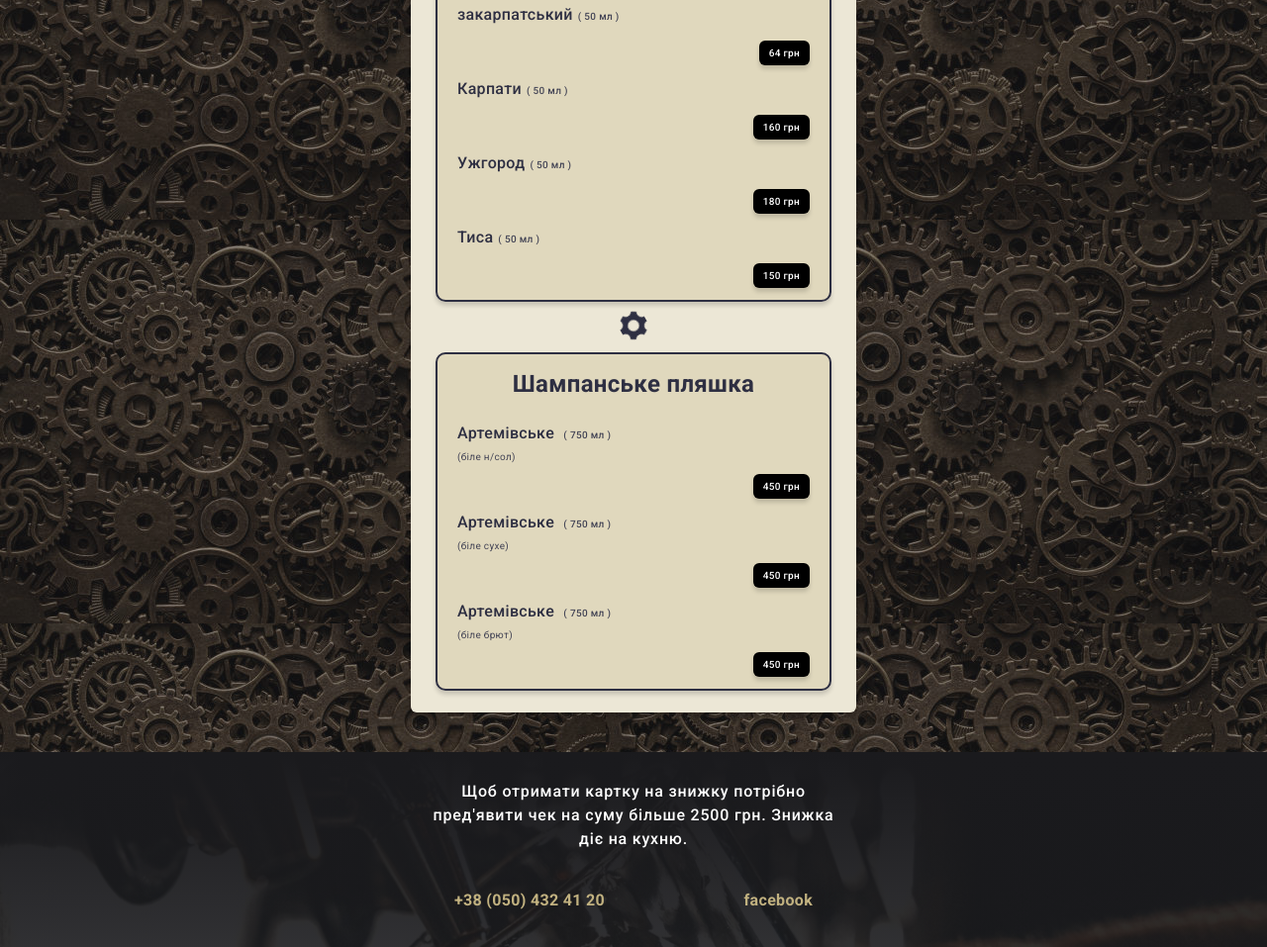
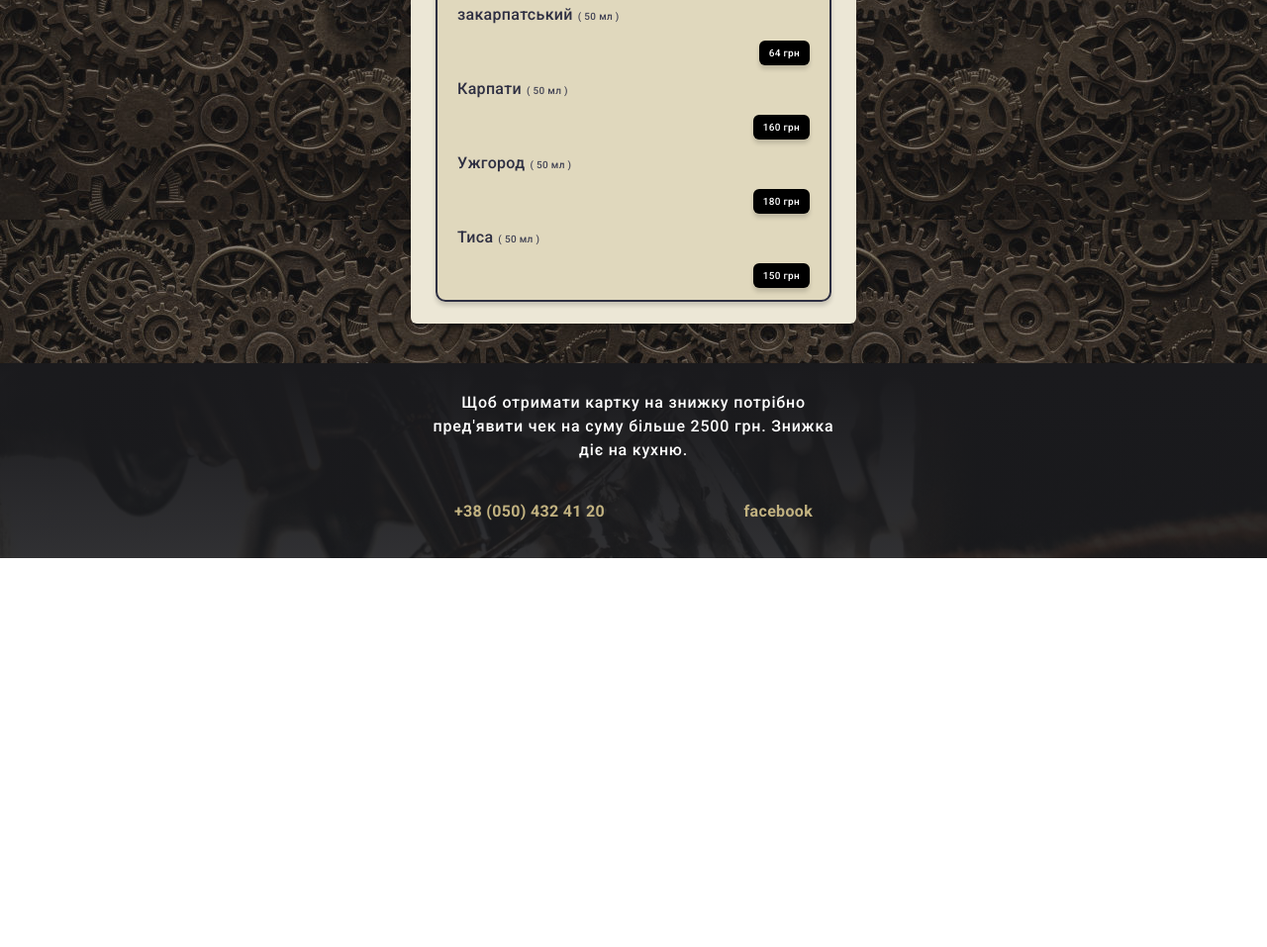
Before and after one commit to IgorVyshnevskiy/Rockport-digital-menu, a plain HTML site: page drinks.html in a window 1280 px wide. Shown: the part 9570-10527 px from the top of the page at 99% size. After the commit the page ends 10134 px from the top, so only its background shows below. Drawn offline with Linux system fonts and the light colour scheme.

Commit message:
deleted shampe

```diff
--- a/drinks.html
+++ b/drinks.html
@@ -97,11 +97,7 @@
             <li><a href="#martini" class="sidebar-link">Мартіні</a></li>
             <li><a href="#vodka" class="sidebar-link">Горілка</a></li>
             <li><a href="#cognac" class="sidebar-link">Коньяк</a></li>
-            <li>
-              <a href="#champagne-bottle" class="sidebar-link"
-                >Шампанське пляшка</a
-              >
-            </li>
+
           </ul>
         </div>
       </div>
@@ -1194,41 +1190,7 @@
             </li>
           </ul>
         </section>
-        <svg class="gear-img">
-          <use href="./images/symbol-defs.svg#icon-gear"></use>
-        </svg>
-        <section class="section">
-          <h2 id="champagne-bottle" class="title">Шампанське пляшка</h2>
-          <ul class="list">
-            <li class="list-item">
-              <h3 class="list-title">
-                Артемівське <span class="weight">( 750 мл )</span>
-              </h3>
-              <div class="list-block">
-                <p class="food-disc">(біле н/сол)</p>
-                <span class="list-price">450 грн</span>
-              </div>
-            </li>
-            <li class="list-item">
-              <h3 class="list-title">
-                Артемівське <span class="weight">( 750 мл )</span>
-              </h3>
-              <div class="list-block">
-                <p class="food-disc">(біле сухе)</p>
-                <span class="list-price">450 грн</span>
-              </div>
-            </li>
-            <li class="list-item">
-              <h3 class="list-title">
-                Артемівське <span class="weight">( 750 мл )</span>
-              </h3>
-              <div class="list-block">
-                <p class="food-disc">(біле брют)</p>
-                <span class="list-price">450 грн</span>
-              </div>
-            </li>
-          </ul>
-        </section>
+
       </div>
     </main>
     <footer class="footer-bg">
```
